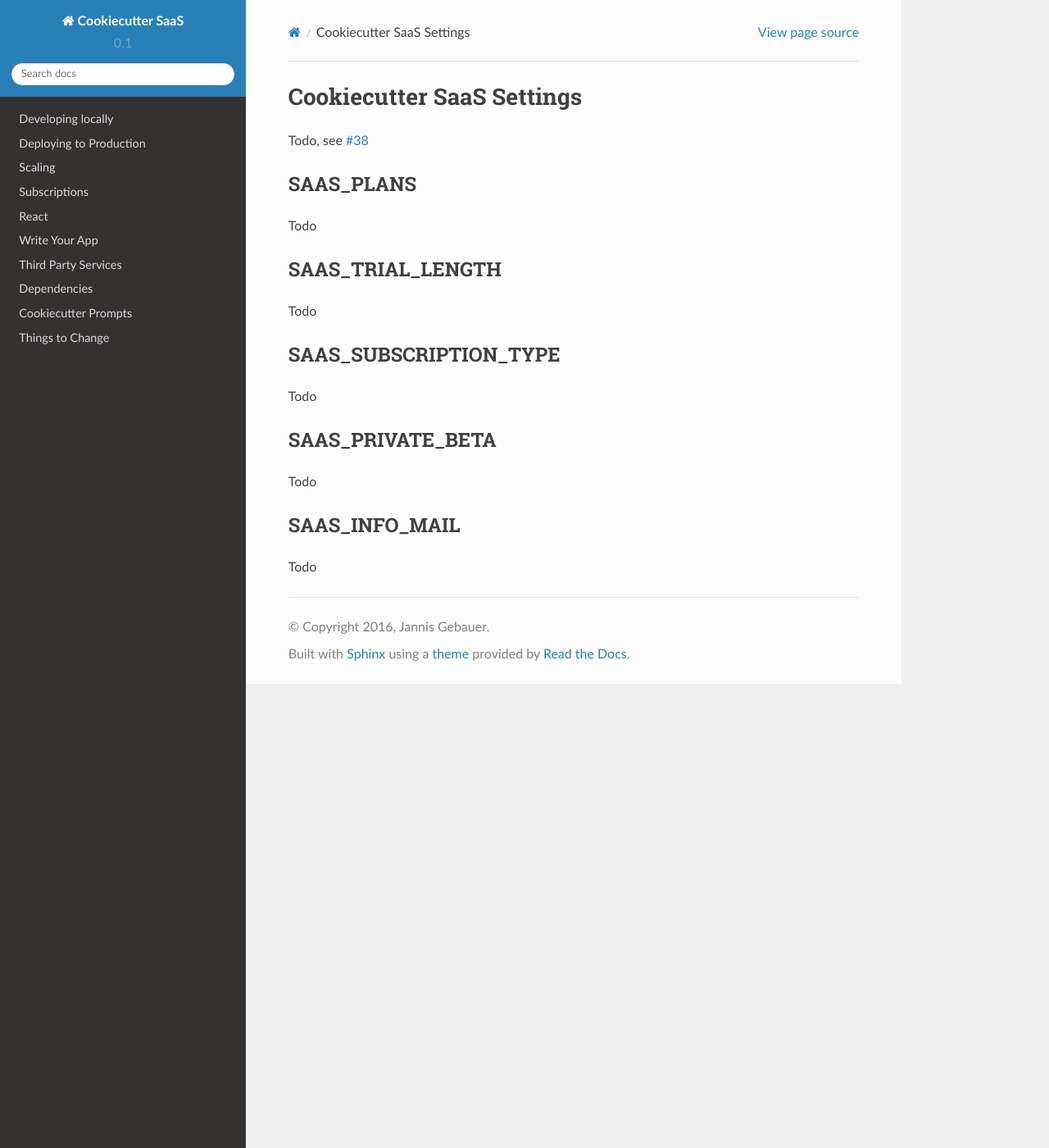
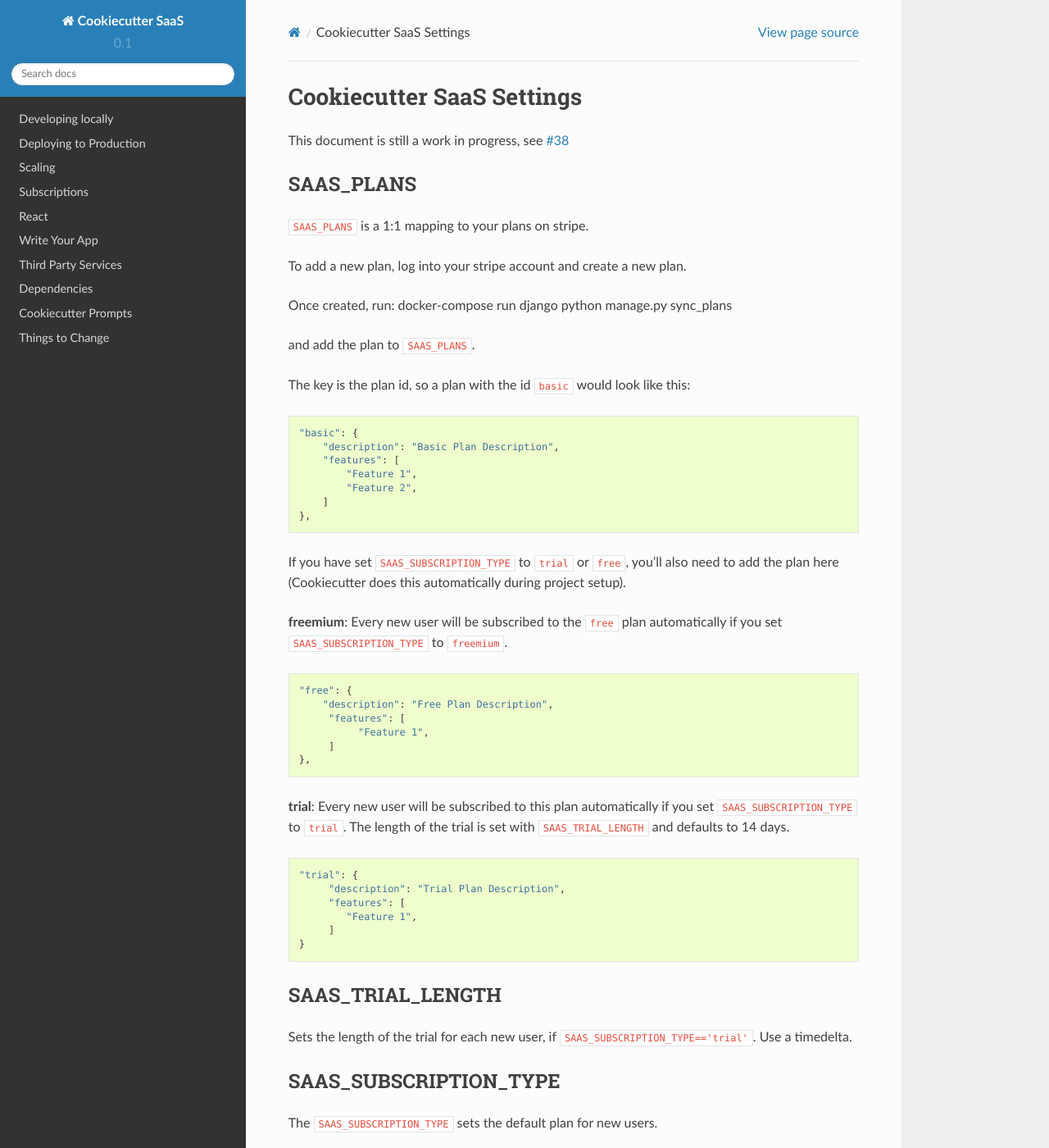
Before and after one commit to jayfk/cookiecutter-saas, a Sphinx documentation site: the page built from docs/cookiecutter_saas_settings.md, in a window 1280 px wide and 1400 px high. Shown: the whole window at 82% size. Built offline with Sphinx 7.4.7 and the Read the Docs theme 2.0.0, drawn with Linux system fonts in a browser that asks for light colours; some of the changed text lies outside the part shown.

Commit message:
updated settings docs

````diff
--- a/docs/cookiecutter_saas_settings.md
+++ b/docs/cookiecutter_saas_settings.md
@@ -1,23 +1,80 @@
 # Cookiecutter SaaS Settings
 
-Todo, see [#38](https://github.com/jayfk/cookiecutter-saas/issues/38)
+This document is still a work in progress, see [#38](https://github.com/jayfk/cookiecutter-saas/issues/38)
 
 ## SAAS_PLANS
 
-Todo
+`SAAS_PLANS` is a 1:1 mapping to your plans on stripe.
+
+To add a new plan, log into your stripe account and create a new plan.
+
+Once created, run:
+    docker-compose run django python manage.py sync_plans
+
+and add the plan to `SAAS_PLANS`.
+
+The key is the plan id, so a plan with the id `basic` would look like this:
+
+```python
+"basic": {
+    "description": "Basic Plan Description",
+    "features": [
+        "Feature 1",
+        "Feature 2",
+    ]
+},
+```
+
+If you have set `SAAS_SUBSCRIPTION_TYPE` to `trial` or `free`, you'll also need to add the plan here
+(Cookiecutter does this automatically during project setup).
+
+**freemium**:
+Every new user will be subscribed to the `free` plan automatically if you set `SAAS_SUBSCRIPTION_TYPE` to `freemium`.
+
+```python
+"free": {
+    "description": "Free Plan Description",
+     "features": [
+          "Feature 1",
+     ]
+},
+```
+
+**trial**:
+Every new user will be subscribed to this plan automatically if you set `SAAS_SUBSCRIPTION_TYPE` to `trial`.
+The length of the trial is set with `SAAS_TRIAL_LENGTH` and defaults to 14 days.
+
+```python
+"trial": {
+     "description": "Trial Plan Description",
+     "features": [
+        "Feature 1",
+     ]
+}
+```
 
 ## SAAS_TRIAL_LENGTH
 
-Todo
+Sets the length of the trial for each new user, if `SAAS_SUBSCRIPTION_TYPE=='trial'`. Use a timedelta.
 
 ## SAAS_SUBSCRIPTION_TYPE
 
-Todo
+The `SAAS_SUBSCRIPTION_TYPE` sets the default plan for new users.
+
+Allowed values are:
+- freemium: The user is subscribed to a free plan that never expires.
+- trial: The user is subscribed to a trial plan that expires after `SAAS_TRIAL_LENGTH` which defaults to 14 days.
+- None: The user is not subscribed to any plan and has to subscribe to a paid plan.
 
 ## SAAS_PRIVATE_BETA
 
-Todo
+Setting `SAAS_PRIVATE_BETA` to `True` sets the page in private beta mode:
+
+- The default user registration is blocked
+- Users interested in the private beta can request an invite
+- Invites are managed through the admin interface
+- Only users with an invite can create a new account
 
 ## SAAS_INFO_MAIL
 
-Todo
+This email receives info mails once a new account is created, or a user requests an invite to the site (if in private beta mode).
````
Also changed, not shown: README.md (+1 -1 lines).
